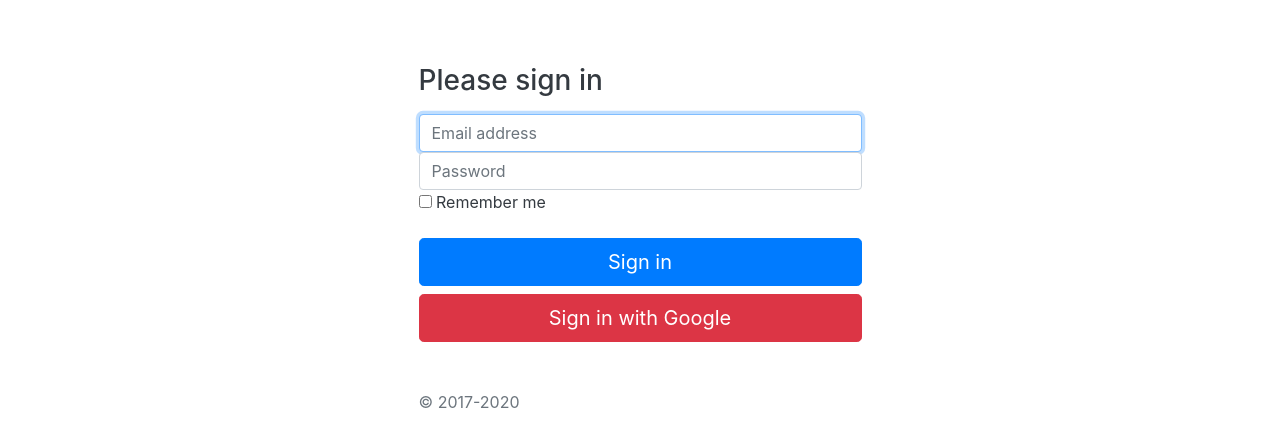
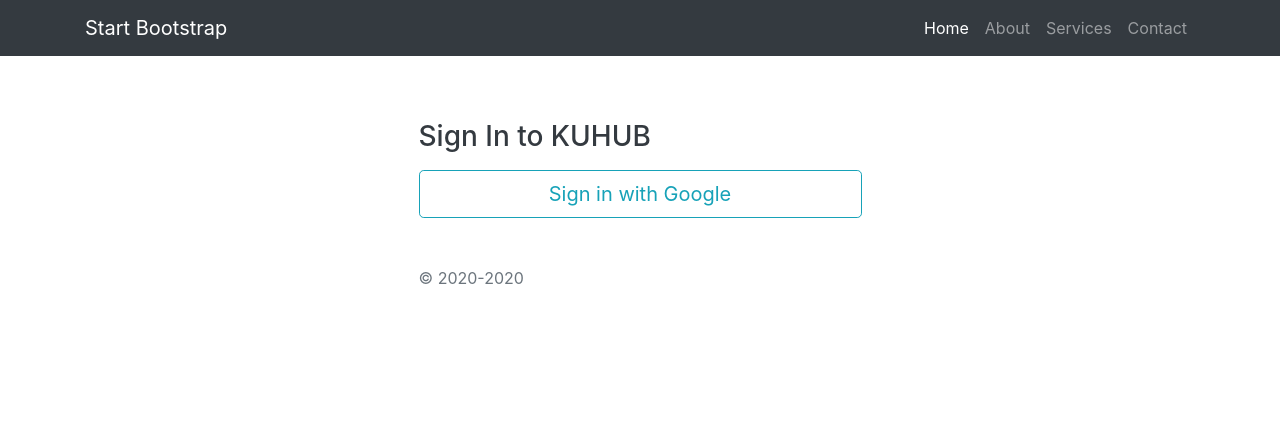
Before and after one commit to NarawishS/ku-hub, a Django app: page /accounts/login/ in a window 1280 px wide. Shown: the top 447 px of the page. Run offline with Django 3.2, Linux system fonts and the light colour scheme; some libraries are stand-ins or nearby versions.

Commit message:
update html style

```diff
--- a/kuhub/templates/account/login.html
+++ b/kuhub/templates/account/login.html
@@ -1,51 +1,65 @@
 {% load socialaccount %}
+{% load static %}
 
 <!doctype html>
 <html lang="en">
+
 <head>
-    <!-- Required meta tags -->
+
     <meta charset="utf-8">
     <meta name="viewport" content="width=device-width, initial-scale=1, shrink-to-fit=no">
 
-    <!-- Bootstrap CSS -->
-    <link rel="stylesheet" href="https://stackpath.bootstrapcdn.com/bootstrap/4.5.0/css/bootstrap.min.css"
-          integrity="sha384-9aIt2nRpC12Uk9gS9baDl411NQApFmC26EwAOH8WgZl5MYYxFfc+NcPb1dKGj7Sk" crossorigin="anonymous">
+    <!-- Bootstrap core CSS -->
+    <link href="{% static 'kuhub/vendor/bootstrap/css/bootstrap.min.css' %}" rel="stylesheet">
+
+    <!-- Custom styles for this template -->
+    <link href="{% static 'kuhub/css/blog-home.css' %}" rel="stylesheet">
+
 </head>
+
 <body>
+
+<!-- Navigation -->
+<nav class="navbar navbar-expand-lg navbar-dark bg-dark fixed-top">
+    <div class="container">
+        <a class="navbar-brand" href="#">Start Bootstrap</a>
+        <button class="navbar-toggler" type="button" data-toggle="collapse" data-target="#navbarResponsive"
+                aria-controls="navbarResponsive" aria-expanded="false" aria-label="Toggle navigation">
+            <span class="navbar-toggler-icon"></span>
+        </button>
+        <div class="collapse navbar-collapse" id="navbarResponsive">
+            <ul class="navbar-nav ml-auto">
+                <li class="nav-item active">
+                    <a class="nav-link" href="#">Home
+                        <span class="sr-only">(current)</span>
+                    </a>
+                </li>
+                <li class="nav-item">
+                    <a class="nav-link" href="#">About</a>
+                </li>
+                <li class="nav-item">
+                    <a class="nav-link" href="#">Services</a>
+                </li>
+                <li class="nav-item">
+                    <a class="nav-link" href="#">Contact</a>
+                </li>
+            </ul>
+        </div>
+    </div>
+</nav>
 
 <div class="container text-dark mt-5">
     <div class="row justify-content-md-center">
         <div class="col-md-5 bg-grey p-3">
-            <form class="form-signin">
-                <h1 class="h3 mb-3">Please sign in</h1>
-                <label for="inputEmail" class="sr-only">Email address</label>
-                <input type="email" id="inputEmail" class="form-control" placeholder="Email address" required autofocus>
-                <label for="inputPassword" class="sr-only">Password</label>
-                <input type="password" id="inputPassword" class="form-control" placeholder="Password" required>
-                <div class="checkbox mb-3">
-                    <label>
-                        <input type="checkbox" value="remember-me"> Remember me
-                    </label>
-                </div>
-                <button class="btn btn-lg btn-primary btn-block" type="submit">Sign in</button>
-                <a href="{% provider_login_url 'google' %}" class="btn btn btn-danger btn-lg btn-block" role="button"
-                   aria-pressed="true">Sign in with Google</a>
-                <p class="mt-5 mb-3 text-muted">&copy; 2017-2020</p>
-            </form>
+            <h1 class="h3 mb-3">Sign In to KUHUB</h1>
+            <a href="{% provider_login_url 'google' %}" class="btn btn btn-outline-info btn-lg btn-block" role="button"
+               aria-pressed="true">Sign in with Google</a>
+            <p class="mt-5 mb-3 text-muted">&copy; 2020-2020</p>
+
         </div>
     </div>
 </div>
 
-<!-- Optional JavaScript -->
-<!-- jQuery first, then Popper.js, then Bootstrap JS -->
-<script src="https://code.jquery.com/jquery-3.5.1.slim.min.js"
-        integrity="sha384-DfXdz2htPH0lsSSs5nCTpuj/zy4C+OGpamoFVy38MVBnE+IbbVYUew+OrCXaRkfj"
-        crossorigin="anonymous"></script>
-<script src="https://cdn.jsdelivr.net/npm/popper.js@1.16.0/dist/umd/popper.min.js"
-        integrity="sha384-Q6E9RHvbIyZFJoft+2mJbHaEWldlvI9IOYy5n3zV9zzTtmI3UksdQRVvoxMfooAo"
-        crossorigin="anonymous"></script>
-<script src="https://stackpath.bootstrapcdn.com/bootstrap/4.5.0/js/bootstrap.min.js"
-        integrity="sha384-OgVRvuATP1z7JjHLkuOU7Xw704+h835Lr+6QL9UvYjZE3Ipu6Tp75j7Bh/kR0JKI"
-        crossorigin="anonymous"></script>
 </body>
+
 </html>
```
Also changed, not shown: kuhub/templates/account/logout.html (+38 -19 lines).
